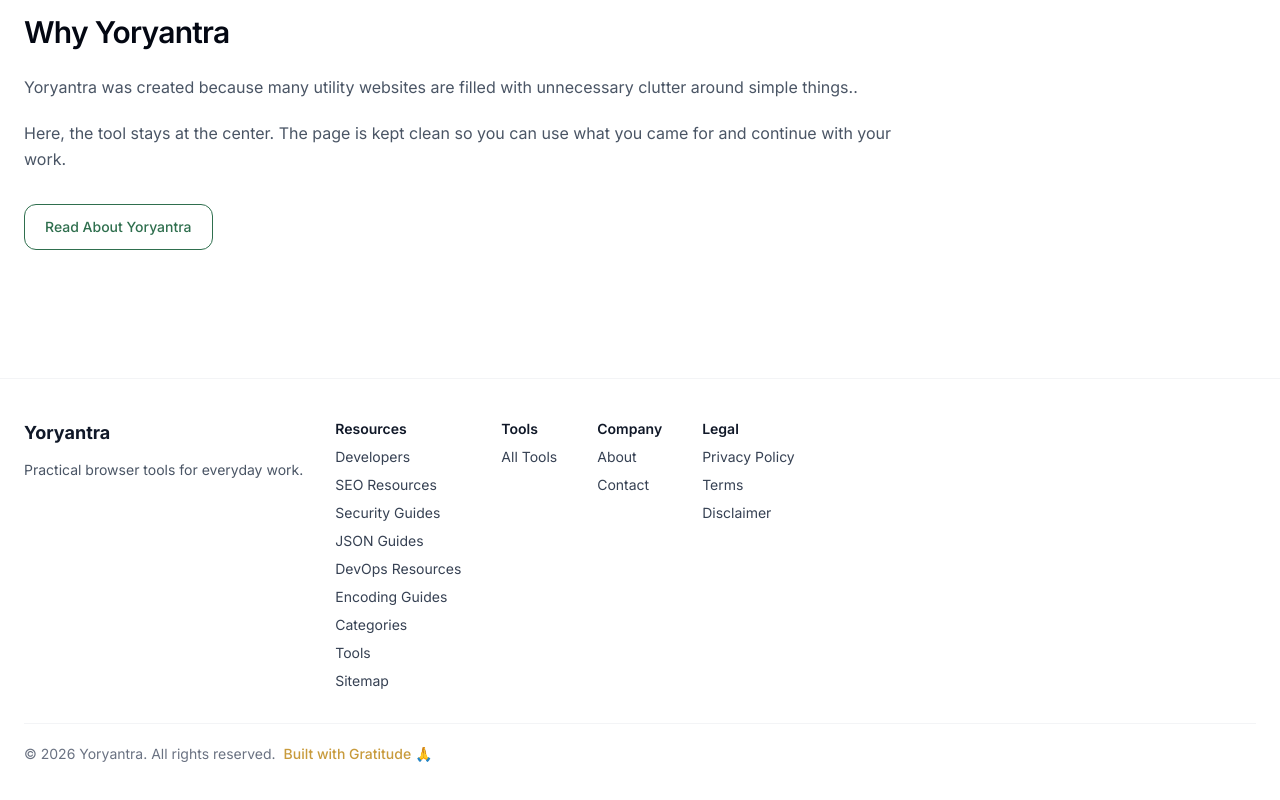
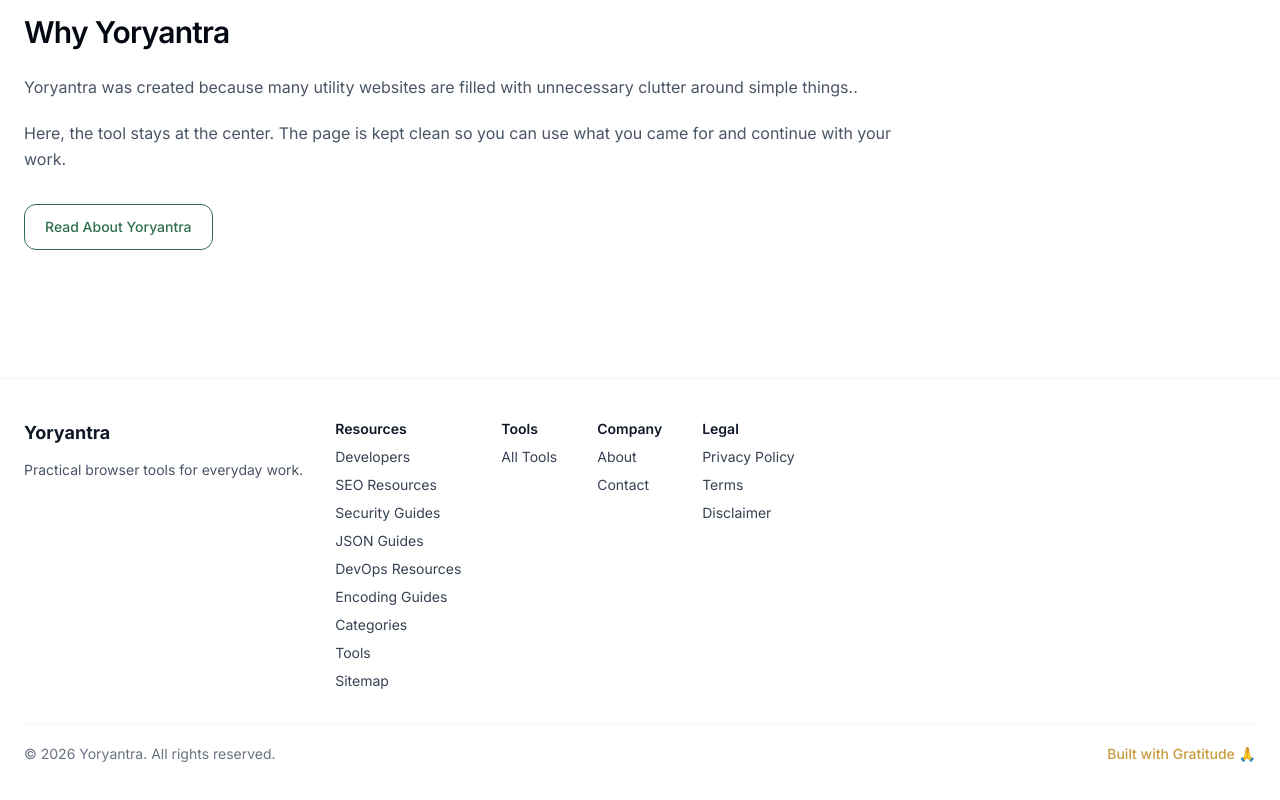
Before and after one commit to vaarunsonawwane-ops/yoryantra-new, a Next.js app: page / in a window 1280 px wide. Shown: the part 1611-2411 px from the top of the page. Built offline with nearby package versions, Linux system fonts and the light colour scheme.

Commit message:
bottom bar fixed

```diff
--- a/app/components/Footer.tsx
+++ b/app/components/Footer.tsx
@@ -162,7 +162,7 @@
         </div>
 
         {/* BOTTOM BAR */}
-        <div className="border-t border-gray-100 mt-8 pt-5 flex flex-col md:flex-row items-start md:items-center justify-start gap-2 text-sm text-gray-500">
+        <div className="border-t border-gray-100 mt-8 pt-5 flex flex-col md:flex-row items-start md:items-center justify-between gap-2 text-sm text-gray-500">
 
           <p>
             © {new Date().getFullYear()} Yoryantra. All rights reserved.
```
